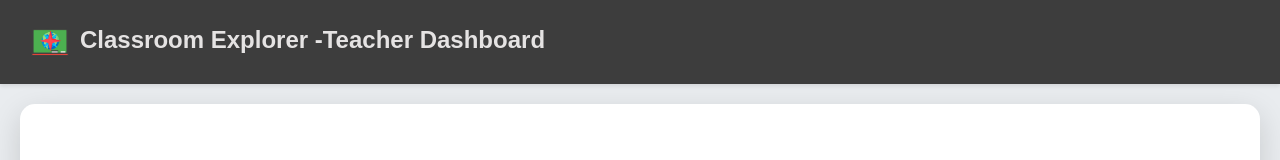
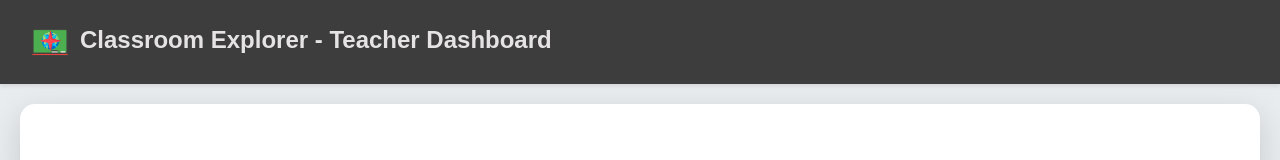
Before and after one commit to jackmok33/teacher-ui, a React (Vite) app: page / in a window 1280 px wide. Shown: the top 160 px of the page. Built offline with nearby package versions, Linux system fonts and the light colour scheme.

Commit message:
fixed header

```diff
--- a/src/components/Header.css
+++ b/src/components/Header.css
@@ -1,5 +1,5 @@
 .header {
-    display:flex;
+    display: flex;
     align-items: center;
     justify-content: space-between;
     padding: 10px 20px;
@@ -7,14 +7,14 @@
     color: white;
     box-shadow: 0 2px 4px rgba(0, 0, 0, 0.1);
     width: 100%;
-
-
     position: relative;
 }
 
 .logo-container {
     display: flex;
     align-items: center;
+    text-decoration: none; /* Remove default link styling */
+    color: inherit; /* Inherit text color */
 }
 
 .logo {
--- a/src/components/Header.jsx
+++ b/src/components/Header.jsx
@@ -1,13 +1,14 @@
 import React from "react";
+import { Link } from "react-router-dom"; // Import Link from react-router-dom
 import "./Header.css"; // For styling
 
 function Header() {
     return (
         <header className="header">
-            <div className="logo-container">
-                <img src="/logo.png"  className="logo" />
-                <h1 className="title">Classroom Explorer -Teacher Dashboard</h1>
-            </div>
+            <Link to="/" className="logo-container"> {/* Wrap the content in a Link */}
+                <img src="/logo.png" className="logo" alt="Logo" />
+                <h1 className="title">Classroom Explorer - Teacher Dashboard</h1>
+            </Link>
         </header>
     );
 }
```
